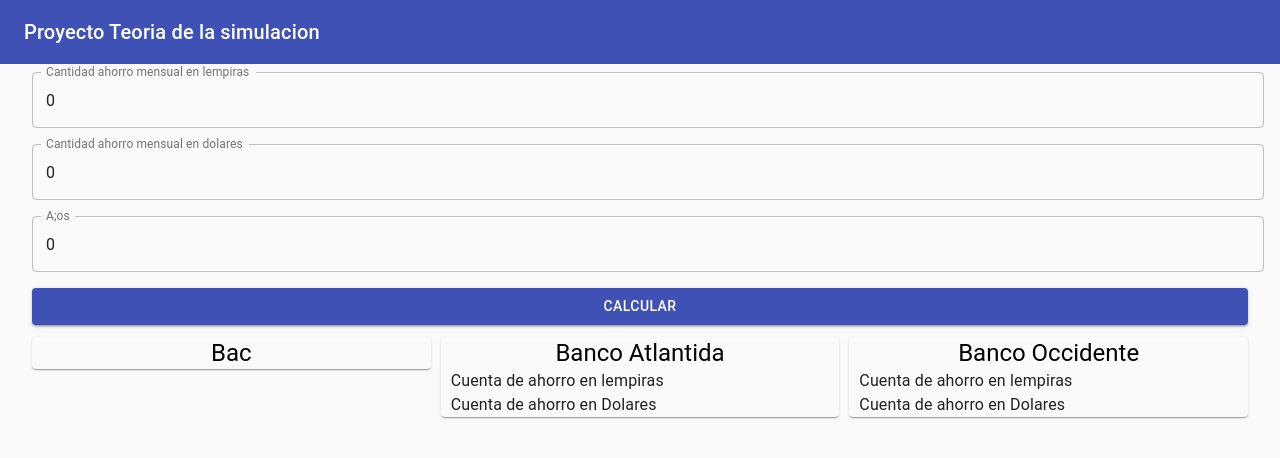
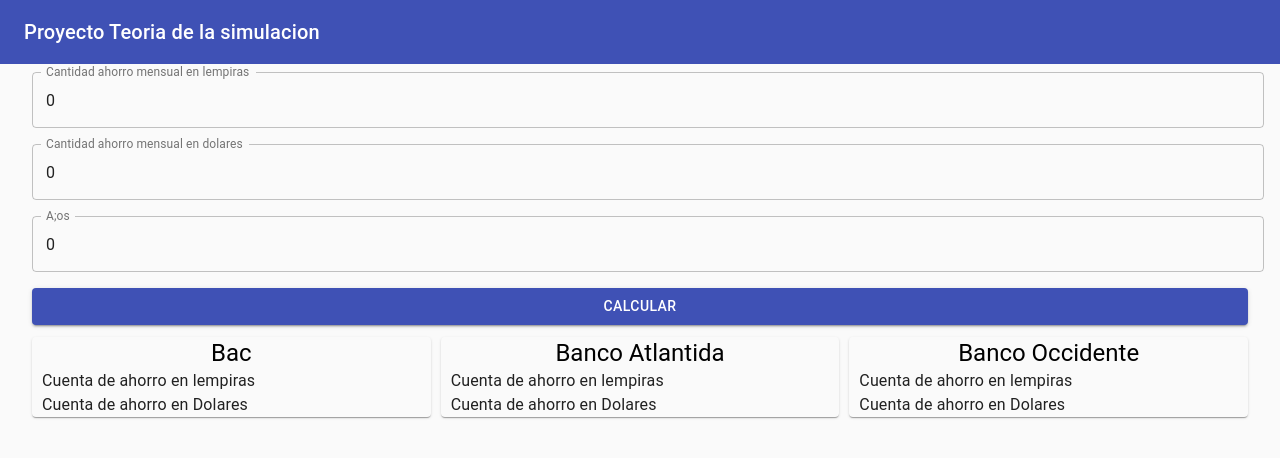
Before and after one commit to Hectorlobo10000/proyecto-simulacion, a React (Create React App) app: page / in a window 1280 px wide. Shown: the top 458 px of the page. Built offline with nearby package versions, Linux system fonts and the light colour scheme.

Commit message:
Add Banco Bac

```diff
--- a/src/components/HeaderWithContainer.js
+++ b/src/components/HeaderWithContainer.js
@@ -226,39 +226,63 @@
     var saveMonthInitial =  state.saveMonth;
 
     for (var i = 1; i <= state.years; i ++) { //numero de anos del ahorro
-      if (saveMonthInitial >= 5000 && saveMonthInitial <= 10000) {
+      if (saveMonthInitial >= 0.01 && saveMonthInitial <= 250) {
+
+        const aSM = math(addSaveMonth, saveMonthInitial, i, 0.001);
+        addSaveMonth = aSM;
+        future.push(aSM);
+
+      } else if (saveMonthInitial >= 250.01 && saveMonthInitial <= 1000) {
+
+        const aSM = math(addSaveMonth, saveMonthInitial, i, 0.0015);
+        addSaveMonth = aSM;
+        future.push(aSM);
+
+      } else if (saveMonthInitial >= 1000.01 && saveMonthInitial <= 5000) {
 
         const aSM = math(addSaveMonth, saveMonthInitial, i, 0.0025);
         addSaveMonth = aSM;
         future.push(aSM);
 
-      } else if (saveMonthInitial >= 10000.01 && saveMonthInitial <= 50000) {
+      } else if (saveMonthInitial >= 5000.01 && saveMonthInitial <= 20000) {
 
-        const aSM = math(addSaveMonth, saveMonthInitial, i, 0.0375);
+        const aSM = math(addSaveMonth, saveMonthInitial, i, 0.0075);
+        addSaveMonth = aSM;
+        future.push(aSM);
+
+      } else if (saveMonthInitial >= 20000.01 && saveMonthInitial <= 50000) {
+
+        const aSM = math(addSaveMonth, saveMonthInitial, i, 0.0175);
         addSaveMonth = aSM;
         future.push(aSM);
 
       } else if (saveMonthInitial >= 50000.01 && saveMonthInitial <= 100000) {
 
-        const aSM = math(addSaveMonth, saveMonthInitial, i, 0.045);
+        const aSM = math(addSaveMonth, saveMonthInitial, i, 0.0275);
         addSaveMonth = aSM;
         future.push(aSM);
 
-      } else if (saveMonthInitial >= 100000.01 && saveMonthInitial <= 500000) {
+      } else if (saveMonthInitial >= 100000.01 && saveMonthInitial <= 200000) {
+
+        const aSM = math(addSaveMonth, saveMonthInitial, i, 0.0325);
+        addSaveMonth = aSM;
+        future.push(aSM);
+
+      } else if (saveMonthInitial >= 200000.01 && saveMonthInitial <= 500000) {
+
+        const aSM = math(addSaveMonth, saveMonthInitial, i, 0.04);
+        addSaveMonth = aSM;
+        future.push(aSM);
+
+      } else if (saveMonthInitial >= 500000.01 && saveMonthInitial <= 1000000) {
 
         const aSM = math(addSaveMonth, saveMonthInitial, i, 0.05);
         addSaveMonth = aSM;
         future.push(aSM);
 
-      } else if (saveMonthInitial >= 500000.01 && saveMonthInitial <= 1000000) {
-
-        const aSM = math(addSaveMonth, saveMonthInitial, i, 0.06);
-        addSaveMonth = aSM;
-        future.push(aSM);
-
       } else if (saveMonthInitial >= 1000000.01) {
 
-        const aSM = math(addSaveMonth, saveMonthInitial, i, 0.07);
+        const aSM = math(addSaveMonth, saveMonthInitial, i, 0.0525);
         addSaveMonth = aSM;
         future.push(aSM);
 
@@ -270,21 +294,45 @@
     var saveMonthInitialD =  state.saveMonthD;
 
     for (var j = 1; j <= state.years; j++) { //numero de anos del ahorro
-      if (saveMonthInitialD >= 5000 && saveMonthInitialD <= 15000) {
+      if (saveMonthInitialD >= 0.01 && saveMonthInitialD <= 100) {
 
-        const aSM = math(addSaveMonthD, saveMonthInitialD, j, 0.005);
+        const aSM = math(addSaveMonthD, saveMonthInitialD, j, 0.001);
         addSaveMonthD = aSM;
         futureD.push(aSM);
 
-      } else if (saveMonthInitialD >= 15000.01 && saveMonthInitialD <= 50000) {
+      } else if (saveMonthInitialD >= 100.01 && saveMonthInitialD <= 3000) {
 
-        const aSM = math(addSaveMonthD, saveMonthInitialD, j, 0.01);
+        const aSM = math(addSaveMonthD, saveMonthInitialD, j, 0.0015);
         addSaveMonthD = aSM;
         futureD.push(aSM);
 
-      } else if (saveMonthInitialD >= 50000.01) {
+      } else if (saveMonthInitialD >= 3000.01 && saveMonthInitialD <= 10000) {
 
-        const aSM = math(addSaveMonthD, saveMonthInitialD, j, 0.015);
+        const aSM = math(addSaveMonthD, saveMonthInitialD, j, 0.0065);
+        addSaveMonthD = aSM;
+        futureD.push(aSM);
+
+      } else if (saveMonthInitialD >= 10000.01 && saveMonthInitialD <= 25000) {
+
+        const aSM = math(addSaveMonthD, saveMonthInitialD, j, 0.0115);
+        addSaveMonthD = aSM;
+        futureD.push(aSM);
+
+      } else if (saveMonthInitialD >= 25000.01 && saveMonthInitialD <= 50000) {
+
+        const aSM = math(addSaveMonthD, saveMonthInitialD, j, 0.0140);
+        addSaveMonthD = aSM;
+        futureD.push(aSM);
+
+      } else if (saveMonthInitialD >= 50000.01 && saveMonthInitialD <= 100000) {
+
+        const aSM = math(addSaveMonthD, saveMonthInitialD, j, 0.02);
+        addSaveMonthD = aSM;
+        futureD.push(aSM);
+
+      } else if (saveMonthInitialD >= 100000.01) {
+
+        const aSM = math(addSaveMonthD, saveMonthInitialD, j, 0.025);
         addSaveMonthD = aSM;
         futureD.push(aSM);
 
@@ -302,39 +350,39 @@
     var saveMonthInitial =  state.saveMonth;
 
     for (var i = 1; i <= state.years; i ++) { //numero de anos del ahorro
-      if (saveMonthInitial >= 5000 && saveMonthInitial <= 10000) {
+      if (saveMonthInitial >= 0.00 && saveMonthInitial <= 1000) {
 
-        const aSM = math(addSaveMonth, saveMonthInitial, i, 0.0025);
+        const aSM = math(addSaveMonth, saveMonthInitial, i, 0.00);
         addSaveMonth = aSM;
         future.push(aSM);
 
-      } else if (saveMonthInitial >= 10000.01 && saveMonthInitial <= 50000) {
+      } else if (saveMonthInitial >= 1000.01 && saveMonthInitial <= 30000) {
 
-        const aSM = math(addSaveMonth, saveMonthInitial, i, 0.0375);
+        const aSM = math(addSaveMonth, saveMonthInitial, i, 0.005);
         addSaveMonth = aSM;
         future.push(aSM);
 
-      } else if (saveMonthInitial >= 50000.01 && saveMonthInitial <= 100000) {
+      } else if (saveMonthInitial >= 30000.01 && saveMonthInitial <= 300000) {
 
-        const aSM = math(addSaveMonth, saveMonthInitial, i, 0.045);
+        const aSM = math(addSaveMonth, saveMonthInitial, i, 0.0125);
         addSaveMonth = aSM;
         future.push(aSM);
 
-      } else if (saveMonthInitial >= 100000.01 && saveMonthInitial <= 500000) {
+      } else if (saveMonthInitial >= 300000.01 && saveMonthInitial <= 600000) {
 
-        const aSM = math(addSaveMonth, saveMonthInitial, i, 0.05);
+        const aSM = math(addSaveMonth, saveMonthInitial, i, 0.03);
         addSaveMonth = aSM;
         future.push(aSM);
 
-      } else if (saveMonthInitial >= 500000.01 && saveMonthInitial <= 1000000) {
+      } else if (saveMonthInitial >= 600000.01 && saveMonthInitial <= 1000000) {
 
-        const aSM = math(addSaveMonth, saveMonthInitial, i, 0.06);
+        const aSM = math(addSaveMonth, saveMonthInitial, i, 0.0350);
         addSaveMonth = aSM;
         future.push(aSM);
 
       } else if (saveMonthInitial >= 1000000.01) {
 
-        const aSM = math(addSaveMonth, saveMonthInitial, i, 0.07);
+        const aSM = math(addSaveMonth, saveMonthInitial, i, 0.04);
         addSaveMonth = aSM;
         future.push(aSM);
 
@@ -346,21 +394,39 @@
     var saveMonthInitialD =  state.saveMonthD;
 
     for (var j = 1; j <= state.years; j++) { //numero de anos del ahorro
-      if (saveMonthInitialD >= 5000 && saveMonthInitialD <= 15000) {
+      if (saveMonthInitialD >= 0.01 && saveMonthInitialD <= 200) {
 
-        const aSM = math(addSaveMonthD, saveMonthInitialD, j, 0.005);
+        const aSM = math(addSaveMonthD, saveMonthInitialD, j, 0.00);
         addSaveMonthD = aSM;
         futureD.push(aSM);
 
-      } else if (saveMonthInitialD >= 15000.01 && saveMonthInitialD <= 50000) {
+      } else if (saveMonthInitialD >= 200.01 && saveMonthInitialD <= 25000) {
 
-        const aSM = math(addSaveMonthD, saveMonthInitialD, j, 0.01);
+        const aSM = math(addSaveMonthD, saveMonthInitialD, j, 0.0025);
         addSaveMonthD = aSM;
         futureD.push(aSM);
 
-      } else if (saveMonthInitialD >= 50000.01) {
+      } else if (saveMonthInitialD >= 25000.01 && saveMonthInitialD <= 50000) {
 
-        const aSM = math(addSaveMonthD, saveMonthInitialD, j, 0.015);
+        const aSM = math(addSaveMonthD, saveMonthInitialD, j, 0.009);
+        addSaveMonthD = aSM;
+        futureD.push(aSM);
+
+      } else if (saveMonthInitialD >= 50000.01 && saveMonthInitialD <= 100000) {
+
+        const aSM = math(addSaveMonthD, saveMonthInitialD, j, 0.014);
+        addSaveMonthD = aSM;
+        futureD.push(aSM);
+
+      } else if (saveMonthInitialD >= 100000.01 && saveMonthInitialD <= 250000) {
+
+        const aSM = math(addSaveMonthD, saveMonthInitialD, j, 0.0165);
+        addSaveMonthD = aSM;
+        futureD.push(aSM);
+
+      } else if (saveMonthInitialD >= 250000.01 ) {
+
+        const aSM = math(addSaveMonthD, saveMonthInitialD, j, 0.02);
         addSaveMonthD = aSM;
         futureD.push(aSM);
 
@@ -375,10 +441,12 @@
   const calculator = () => {
     const atlantida = bankAtlantida();
     const occidente = bankOccidente();
+    const bac = bankBac();
     setState({
       ...state,
       occidente: {  futuresL: occidente.future, futuresD: occidente.futureD },
-      atlantida: { futuresL: atlantida.future, futuresD: atlantida.futureD }
+      atlantida: { futuresL: atlantida.future, futuresD: atlantida.futureD },
+      bac: { futuresL: bac.future, futuresD: bac.futureD },
     });
   }
 
@@ -437,6 +505,18 @@
               <Grid item xs={4}>
                 <Paper className={classes.paper}>
                   <Typography variant="h5" align="center" className={classes.title}>Bac</Typography>
+                  <Typography variant="body1" align="left">Cuenta de ahorro en lempiras</Typography>
+                  {
+                    state.bac.futuresL.map((value, index) => (
+                      <Typography key={value} variant="body2" align="left">{index + 1}. Interes mas ahorro mensual: {String(value)} LPS.</Typography>
+                    ))
+                  }
+                  <Typography variant="body1" align="left">Cuenta de ahorro en Dolares</Typography>
+                  {
+                    state.bac.futuresD.map((value, index) => (
+                      <Typography key={value} variant="body2" align="left">{index + 1}. Interes mas ahorro mensual: {String(value)} USD.</Typography>
+                    ))
+                  }
                 </Paper>
               </Grid>
               <Grid item xs={4}>
```
